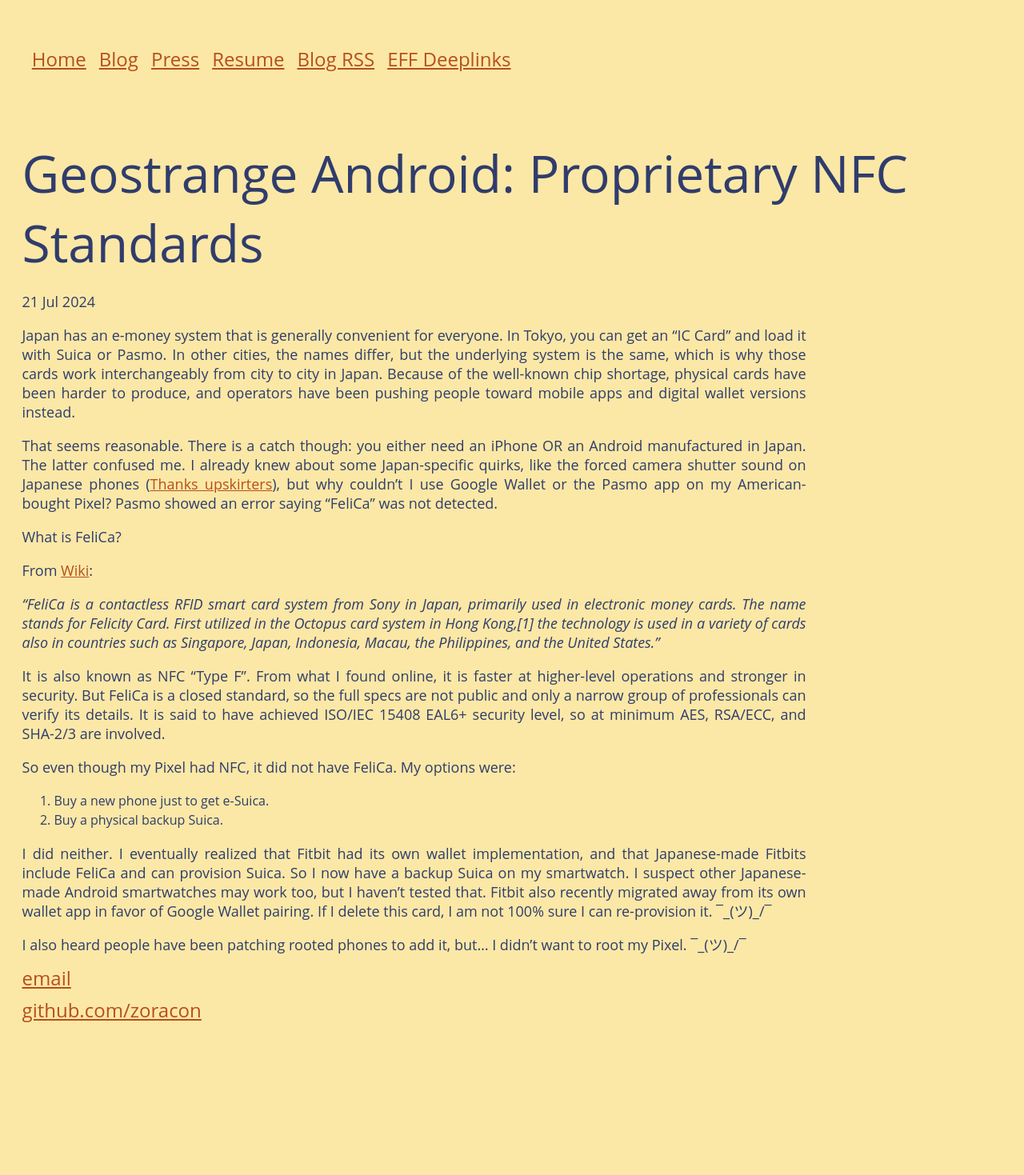
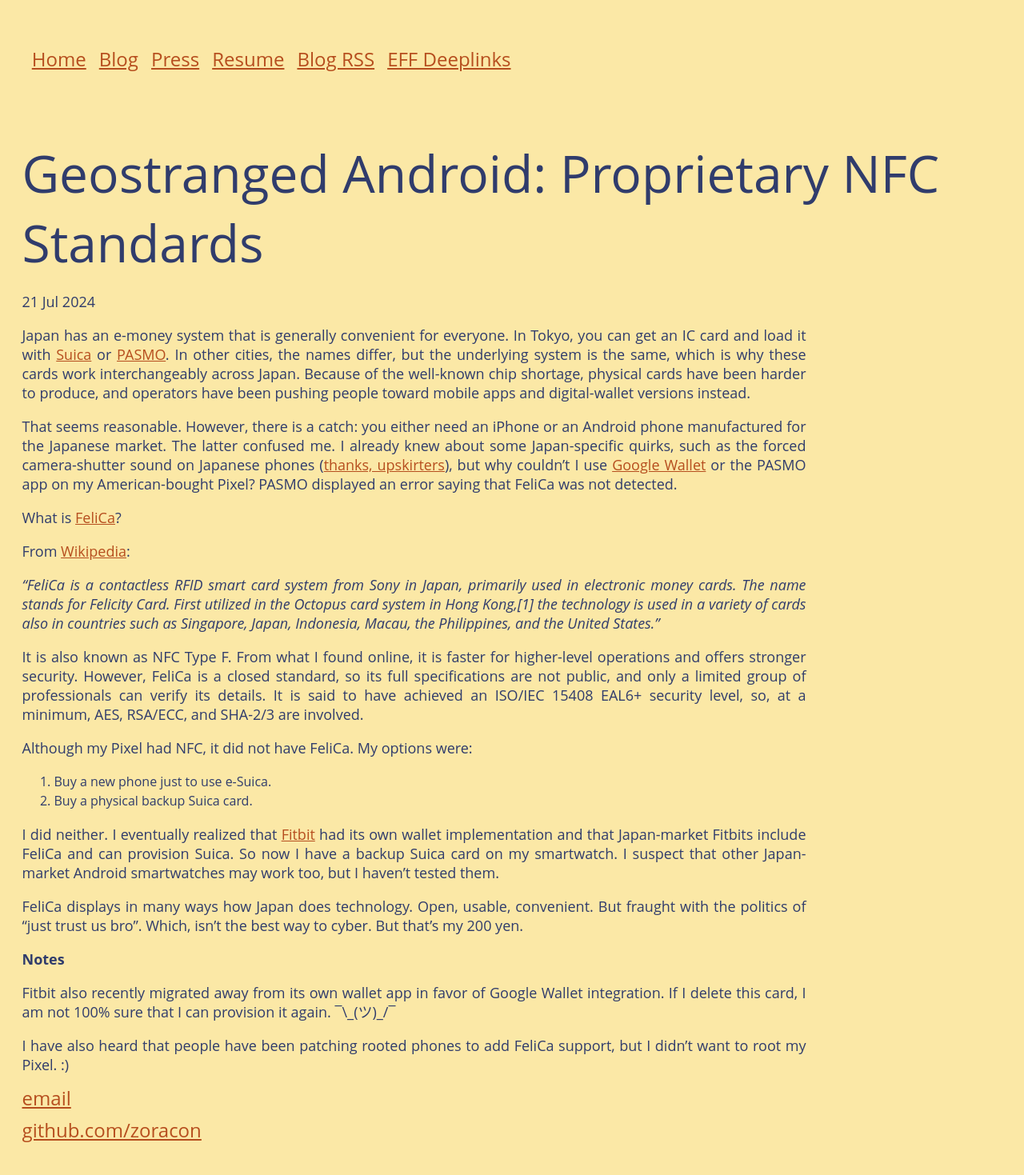
Before and after one commit to zoracon/zoracon.github.io, a Jekyll site: the page built from _posts/2024-07-21-felica.md, in a window 1280 px wide. Shown: the whole page at 80% size. Built offline with Jekyll 4.4.1, drawn with Linux system fonts in a browser that asks for light colours; before the commit the page ends 1319 px from its top, so only the background shows below that.

Commit message:
Fix blogs
Signed-off-by: Alexis <lxshancock@gmail.com>

```diff
--- a/_posts/2024-07-21-felica.md
+++ b/_posts/2024-07-21-felica.md
@@ -1,26 +1,32 @@
 ---
 layout: post
-title: "Geostrange Android: Proprietary NFC Standards"
+title: "Geostranged Android: Proprietary NFC Standards"
 date: 2024-07-21
 ---
 
-Japan has an e-money system that is generally convenient for everyone. In Tokyo, you can get an "IC Card" and load it with Suica or Pasmo. In other cities, the names differ, but the underlying system is the same, which is why those cards work interchangeably from city to city in Japan. Because of the well-known chip shortage, physical cards have been harder to produce, and operators have been pushing people toward mobile apps and digital wallet versions instead.
+Japan has an e-money system that is generally convenient for everyone. In Tokyo, you can get an IC card and load it with [Suica](https://www.jreast.co.jp/multi/en/suica/) or [PASMO](https://www.pasmo.co.jp/mobile/en/). In other cities, the names differ, but the underlying system is the same, which is why these cards work interchangeably across Japan. Because of the well-known chip shortage, physical cards have been harder to produce, and operators have been pushing people toward mobile apps and digital-wallet versions instead.
 
-That seems reasonable. There is a catch though: you either need an iPhone OR an Android manufactured in Japan. The latter confused me. I already knew about some Japan-specific quirks, like the forced camera shutter sound on Japanese phones ([Thanks upskirters](https://www.tokyoweekender.com/japan-life/news-and-opinion/why-you-cant-disable-the-shutter-sound-on-japanese-phones/)), but why couldn't I use Google Wallet or the Pasmo app on my American-bought Pixel? Pasmo showed an error saying "FeliCa" was not detected.
+That seems reasonable. However, there is a catch: you either need an iPhone or an Android phone manufactured for the Japanese market. The latter confused me. I already knew about some Japan-specific quirks, such as the forced camera-shutter sound on Japanese phones ([thanks, upskirters](https://www.tokyoweekender.com/japan-life/news-and-opinion/why-you-cant-disable-the-shutter-sound-on-japanese-phones/)), but why couldn't I use [Google Wallet](https://wallet.google/) or the PASMO app on my American-bought Pixel? PASMO displayed an error saying that FeliCa was not detected.
 
-What is FeliCa?
+What is [FeliCa](https://www.sony.co.jp/en/Products/felica/)?
 
-From [Wiki](https://en.wikipedia.org/wiki/FeliCa):
+From [Wikipedia](https://en.wikipedia.org/wiki/FeliCa):
 
 _"FeliCa is a contactless RFID smart card system from Sony in Japan, primarily used in electronic money cards. The name stands for Felicity Card. First utilized in the Octopus card system in Hong Kong,[1] the technology is used in a variety of cards also in countries such as Singapore, Japan, Indonesia, Macau, the Philippines, and the United States."_
 
-It is also known as NFC "Type F". From what I found online, it is faster at higher-level operations and stronger in security. But FeliCa is a closed standard, so the full specs are not public and only a narrow group of professionals can verify its details. It is said to have achieved ISO/IEC 15408 EAL6+ security level, so at minimum AES, RSA/ECC, and SHA-2/3 are involved.
+It is also known as NFC Type F. From what I found online, it is faster for higher-level operations and offers stronger security. However, FeliCa is a closed standard, so its full specifications are not public, and only a limited group of professionals can verify its details. It is said to have achieved an ISO/IEC 15408 EAL6+ security level, so, at a minimum, AES, RSA/ECC, and SHA-2/3 are involved.
 
-So even though my Pixel had NFC, it did not have FeliCa. My options were:
+Although my Pixel had NFC, it did not have FeliCa. My options were:
 
-1. Buy a new phone just to get e-Suica.
-2. Buy a physical backup Suica.
+1. Buy a new phone just to use e-Suica.
+2. Buy a physical backup Suica card.
 
-I did neither. I eventually realized that Fitbit had its own wallet implementation, and that Japanese-made Fitbits include FeliCa and can provision Suica. So I now have a backup Suica on my smartwatch. I suspect other Japanese-made Android smartwatches may work too, but I haven't tested that. Fitbit also recently migrated away from its own wallet app in favor of Google Wallet pairing. If I delete this card, I am not 100% sure I can re-provision it. ¯\_(ツ)\_/¯
+I did neither. I eventually realized that [Fitbit](https://www.fitbit.com/) had its own wallet implementation and that Japan-market Fitbits include FeliCa and can provision Suica. So now I have a backup Suica card on my smartwatch. I suspect that other Japan-market Android smartwatches may work too, but I haven't tested them.
 
-I also heard people have been patching rooted phones to add it, but... I didn't want to root my Pixel. ¯\_(ツ)\_/¯
+FeliCa displays in many ways how Japan does technology. Open, usable, convenient. But fraught with the politics of "just trust us bro". Which, isn't the best way to cyber. But that's my 200 yen.
+
+**Notes**
+
+Fitbit also recently migrated away from its own wallet app in favor of Google Wallet integration. If I delete this card, I am not 100% sure that I can provision it again. ¯\\\_(ツ)\_/¯
+
+I have also heard that people have been patching rooted phones to add FeliCa support, but I didn't want to root my Pixel. :)
```
Also changed, not shown: _posts/2026-07-07-sketchyware.md (+1 -1 lines).
